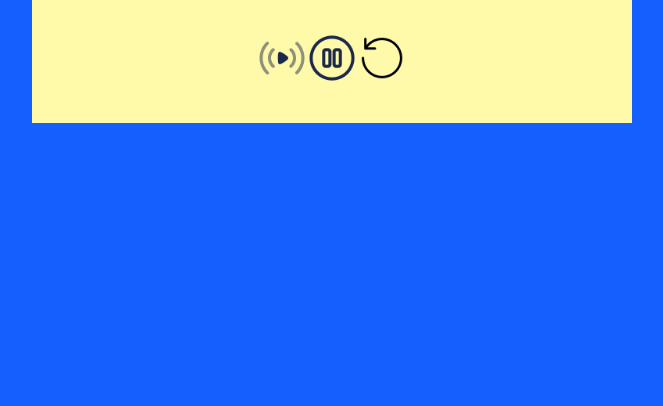
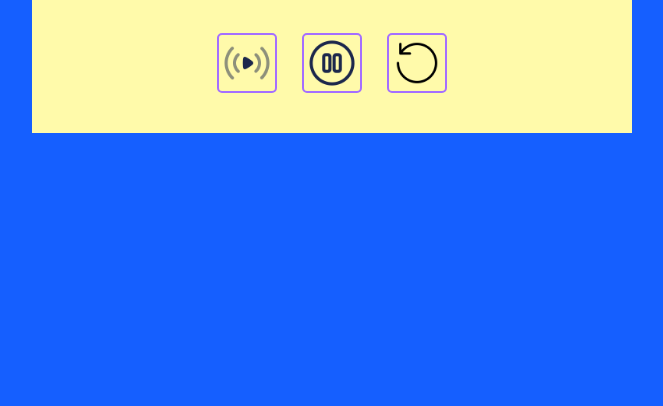
Before and after one commit to mostafa1350/StopWatch, a plain HTML site: page main/index.html in a window 1280 px wide. Shown: the part 394-800 px from the top of the page, without its empty margins (308-971 px from the left). Drawn offline with Linux system fonts and the light colour scheme.

Commit message:
update styles ...
update styles ...

```diff
--- a/main/index.html
+++ b/main/index.html
@@ -11,9 +11,9 @@
     <div class="Coronometr">
         <h1>00:00:00</h1>
         <div class="btns">
-            <img src="/icons-imgs/Play.png"  width="50px" height="50px" alt="">
-            <img src="/icons-imgs/Pause.png" width="50px" height="50px" alt="">
-            <img src="/icons-imgs/Reset.png" width="50px" height="50px"alt="">
+            <img id="play" src="/icons-imgs/Play.png"  width="50px" height="50px" alt="">
+            <img id="pause" src="/icons-imgs/Pause.png" width="50px" height="50px" alt="">
+            <img id="reset" src="/icons-imgs/Reset.png" width="50px" height="50px"alt="">
         </div>
     </div>
 
--- a/main/myStyle.css
+++ b/main/myStyle.css
@@ -19,5 +19,17 @@ body{
     display:flex;
     align-items:center;
     justify-content:center;
-    space-gap:20px;
+    gap:25px;
+
 }
+#play ,#pause ,#reset{
+    border-width:2px;
+    border-color:#a56fff;
+    border-style:solid;
+    padding:3px;
+    border-radius:5px;
+    cursor: pointer;
+}
+#play:hover ,#pause:hover ,#reset:hover{
+    border-color:#a56111;
+}
```
